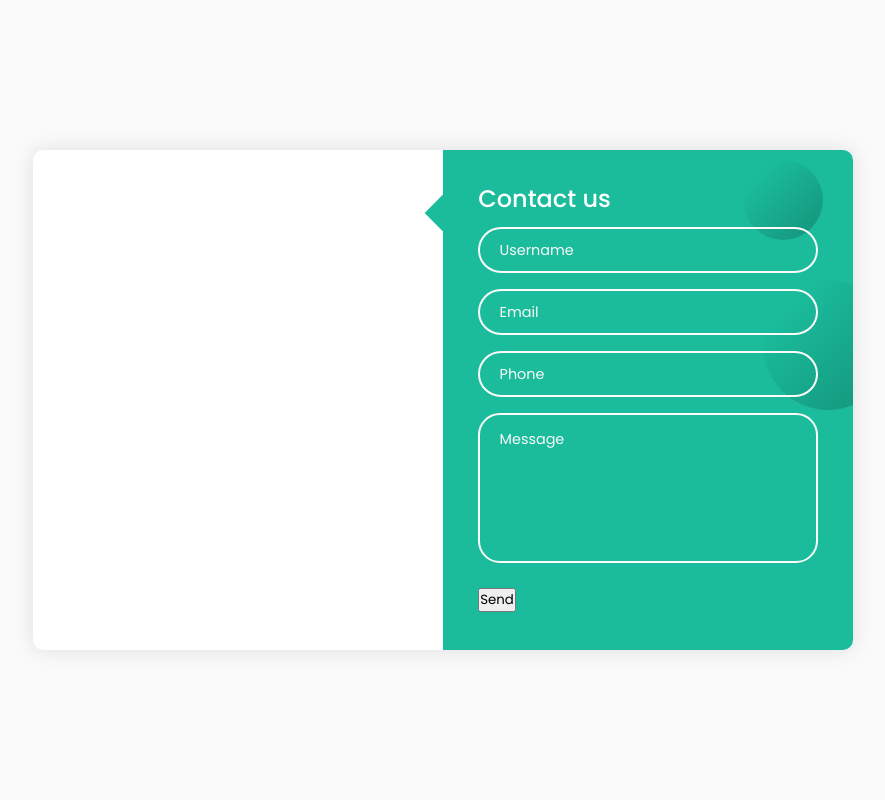
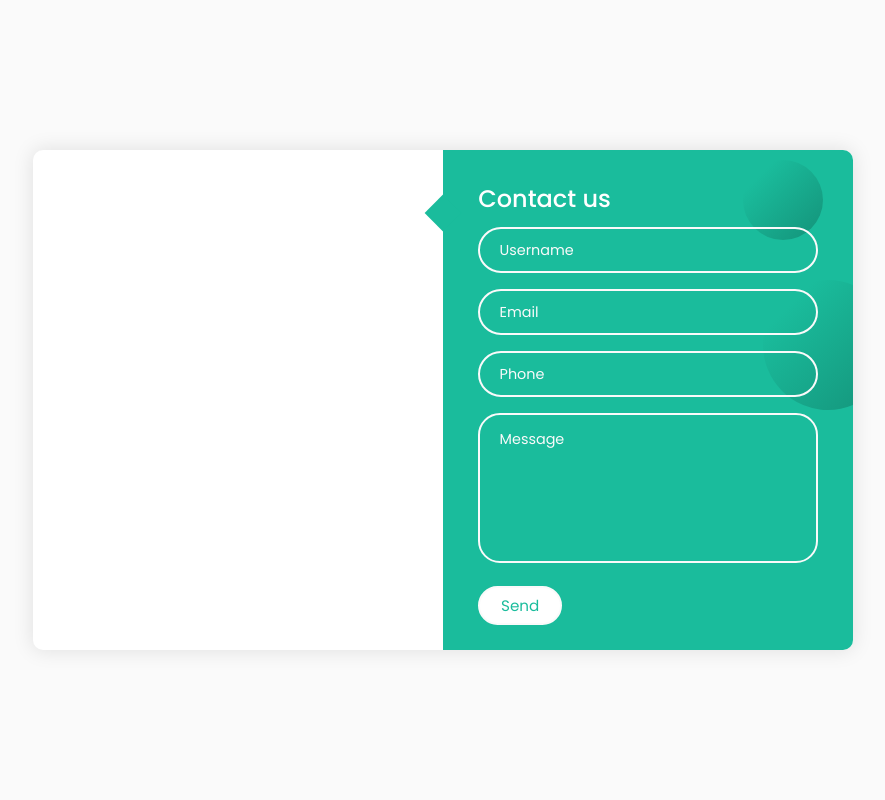
Before and after one commit to baylagas/ese-progra2-contact-form, a Flask app: page / in a window 1280 px wide. Shown: the whole page, without its empty margins (197-1082 px from the left). Run offline with Flask 2, Linux system fonts and the light colour scheme; some libraries are stand-ins or nearby versions.

Commit message:
add class btn tag in css

```diff
--- a/static/style.css
+++ b/static/style.css
@@ -133,3 +133,16 @@ textarea.input{
     top: 1rem;
     transform: translateY(0);
 }
+
+.btn{
+    padding: 0.6rem 1.3rem;
+    background-color: #fff;
+    border: 2px solid #fafafa;
+    font-size: 0.95rem;
+    color: #1abc9c;
+    line-height: 1;
+    border-radius: 25px;
+    outline: none;
+    cursor: pointer;
+    transition: 0.3s;
+}
```
